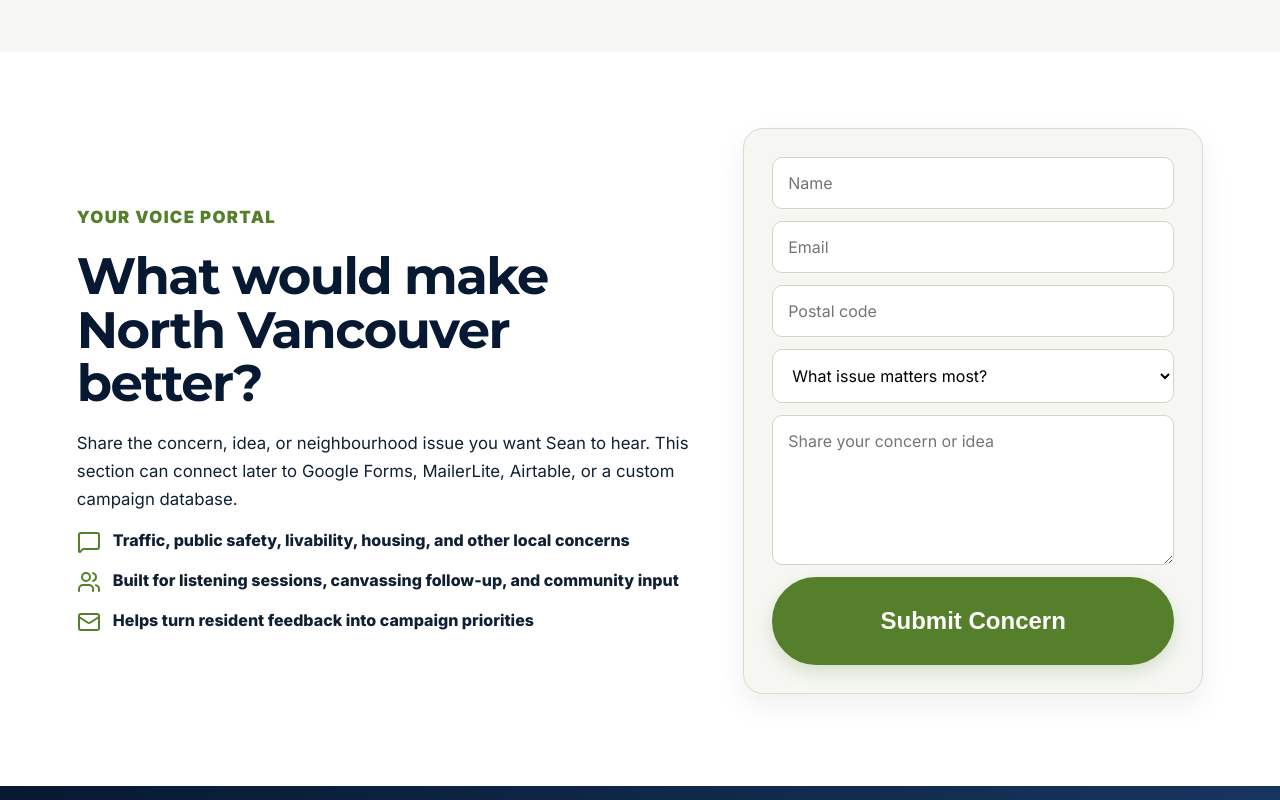
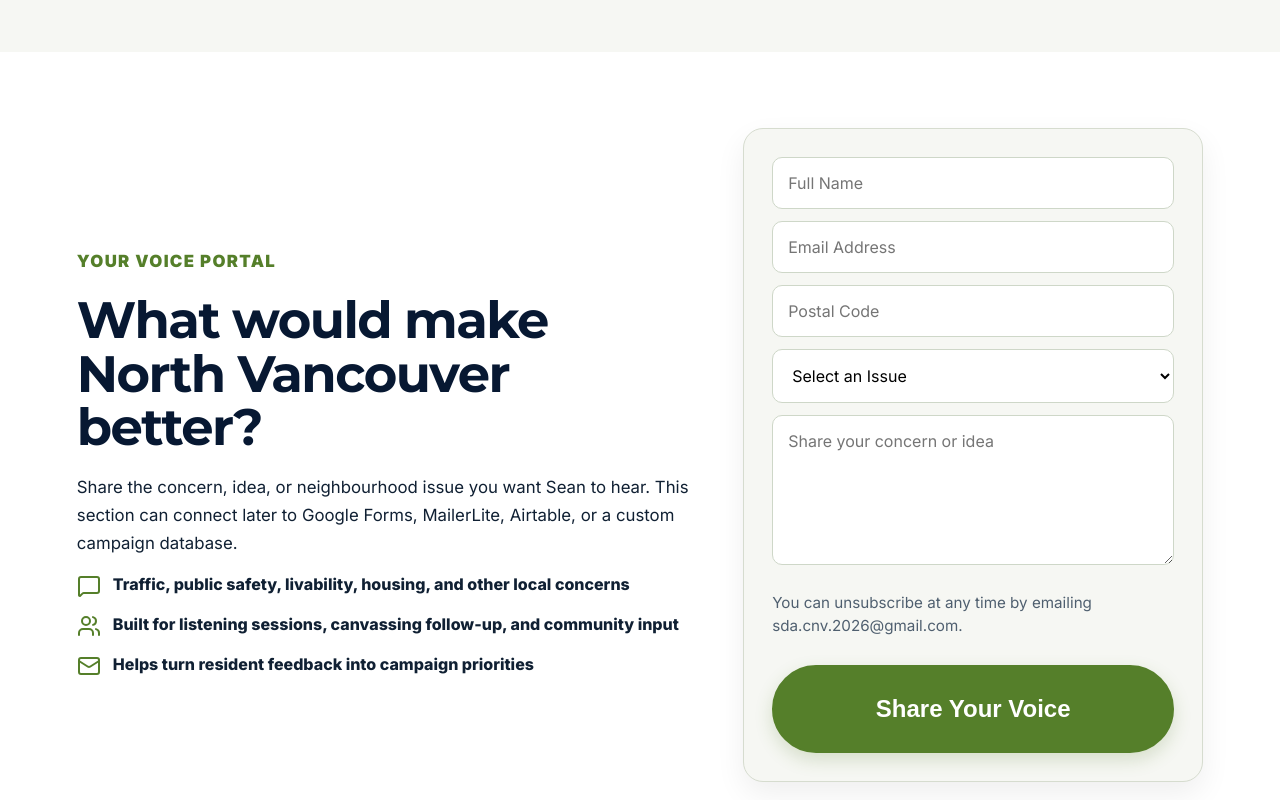
Before and after one commit to irnewlands/seanfornorthvan-site, a React (Vite) app: page / in a window 1280 px wide. Shown: the part 3840-4640 px from the top of the page. Built offline with nearby package versions, Linux system fonts and the light colour scheme.

Commit message:
Update main.jsx

```diff
--- a/src/main.jsx
+++ b/src/main.jsx
@@ -243,22 +243,62 @@ function Voice() {
         </ul>
       </div>
 
-      <form className="form">
-        <input placeholder="Name" />
-        <input placeholder="Email" />
-        <input placeholder="Postal code" />
-        <select>
-          <option>What issue matters most?</option>
-          <option>Traffic & Mobility</option>
-          <option>Public Safety</option>
-          <option>Cost Fairness</option>
-          <option>Community Livability</option>
-          <option>Transparency & Accountability</option>
-          <option>Other</option>
-        </select>
-        <textarea placeholder="Share your concern or idea" />
-        <button className="btn primary" type="button">Submit Concern</button>
-      </form>
+    <form
+  className="form"
+  action="https://seanfornorthvan.us8.list-manage.com/subscribe/post?u=587e49d15286ad474e259a7f5&id=bda6bce462&f_id=008569e1f0"
+  method="post"
+  target="_blank"
+>
+<input
+  type="text"
+  name="FULLNAME"
+  placeholder="Full Name"
+  required
+/>
+
+<input
+  type="email"
+  name="EMAIL"
+  placeholder="Email Address"
+  required
+/>
+
+<input
+  type="text"
+  name="POSTCODE"
+  placeholder="Postal Code"
+  required
+/>
+
+<select
+  name="MMERGE6"
+  required
+>
+  <option value="">Select an Issue</option>
+  <option value="Traffic & Mobility">Traffic & Mobility</option>
+  <option value="Public Safety">Public Safety</option>
+  <option value="Cost Fairness">Cost Fairness</option>
+  <option value="Community Livability">Community Livability</option>
+  <option value="Transparency & Accountability">
+    Transparency & Accountability
+  </option>
+  <option value="Other">Other</option>
+</select>
+
+<textarea
+  name="ISSUETEXT"
+  placeholder="Share your concern or idea"
+  required
+/>
+
+  <p className="formDisclaimer">
+    You can unsubscribe at any time by emailing sda.cnv.2026@gmail.com.
+  </p>
+
+ <button type="submit" className="btn primary">
+  Share Your Voice
+</button>
+</form>
     </section>
   );
 }
```
